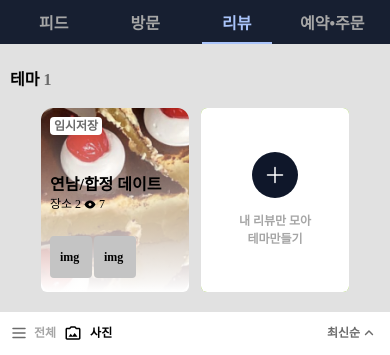
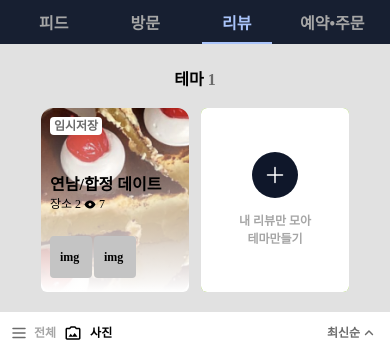
Before and after one commit to seonyeongyoon/lion-place, a plain HTML site: page client/pages/theme/themepage.html in a window 390 px wide. Shown: the part 194-549 px from the top of the page. Drawn offline with Linux system fonts and the light colour scheme.

Commit message:
주제 (themepage.html 수정)
내용 ('테마 1' 텍스트가 반응형으로 적용되지 않는 이슈)

푸터 (#26)

```diff
--- a/client/pages/theme/themepage.html
+++ b/client/pages/theme/themepage.html
@@ -243,10 +243,12 @@
         <!-- !콘텐츠 영역 -->
         <!-- # 테마 영역 -->
         <div
-          class="inline-flex w-full max-w-[599px] flex-col items-start justify-start gap-3 bg-gray100 px-1.5 py-5"
+          class="inline-flex w-full max-w-[599px] flex-col items-start justify-start gap-3 bg-gray/100 px-1.5 py-5"
         >
           <!-- 테마 타이틀 -->
-          <div class="inline-flex justify-start gap-1 p-1">
+          <div
+            class="mx-auto ml-2.5 inline-flex w-[308px] justify-start gap-1 p-1"
+          >
             <h2
               class="text-center text-base font-semibold leading-normal text-black"
             >
```
